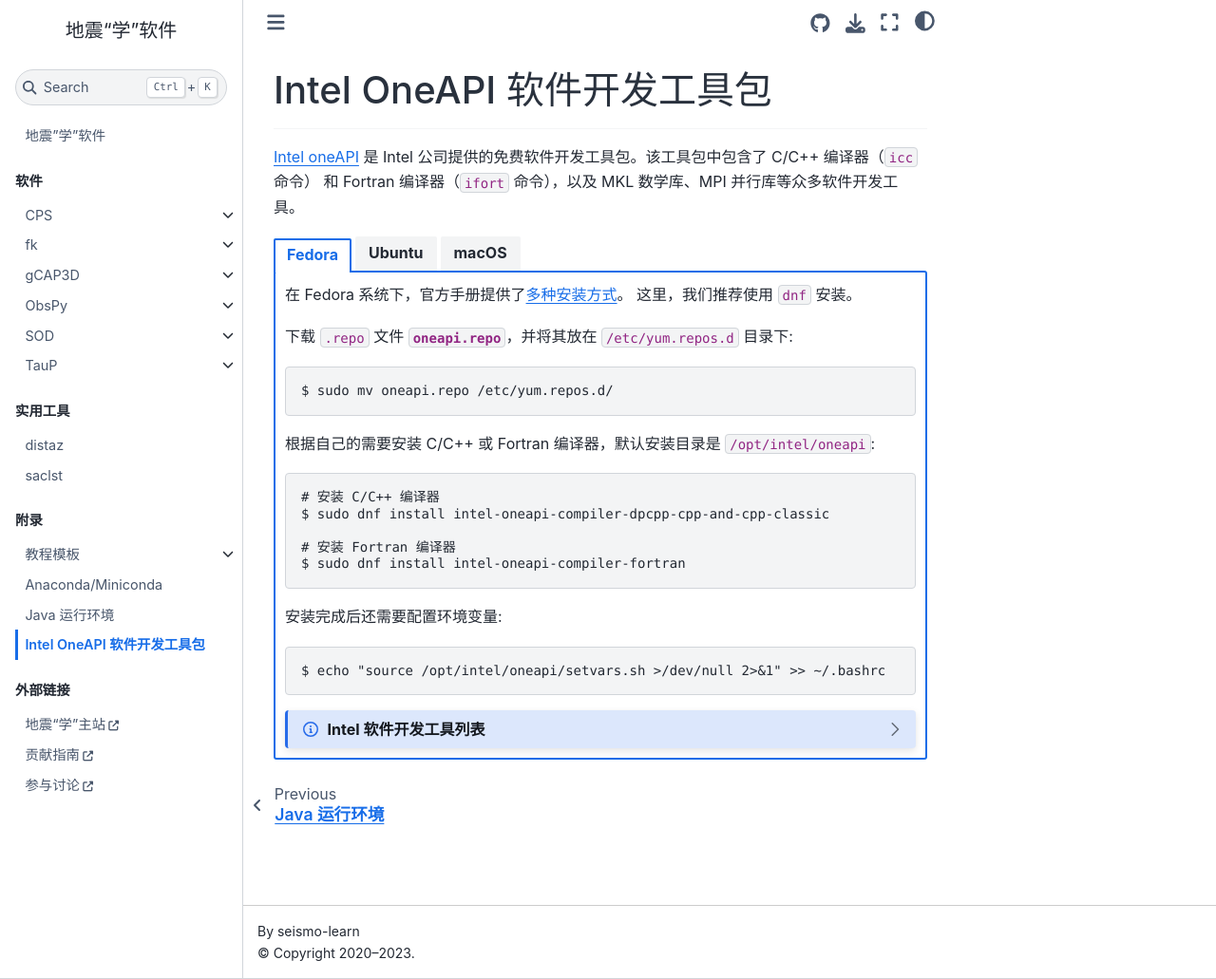
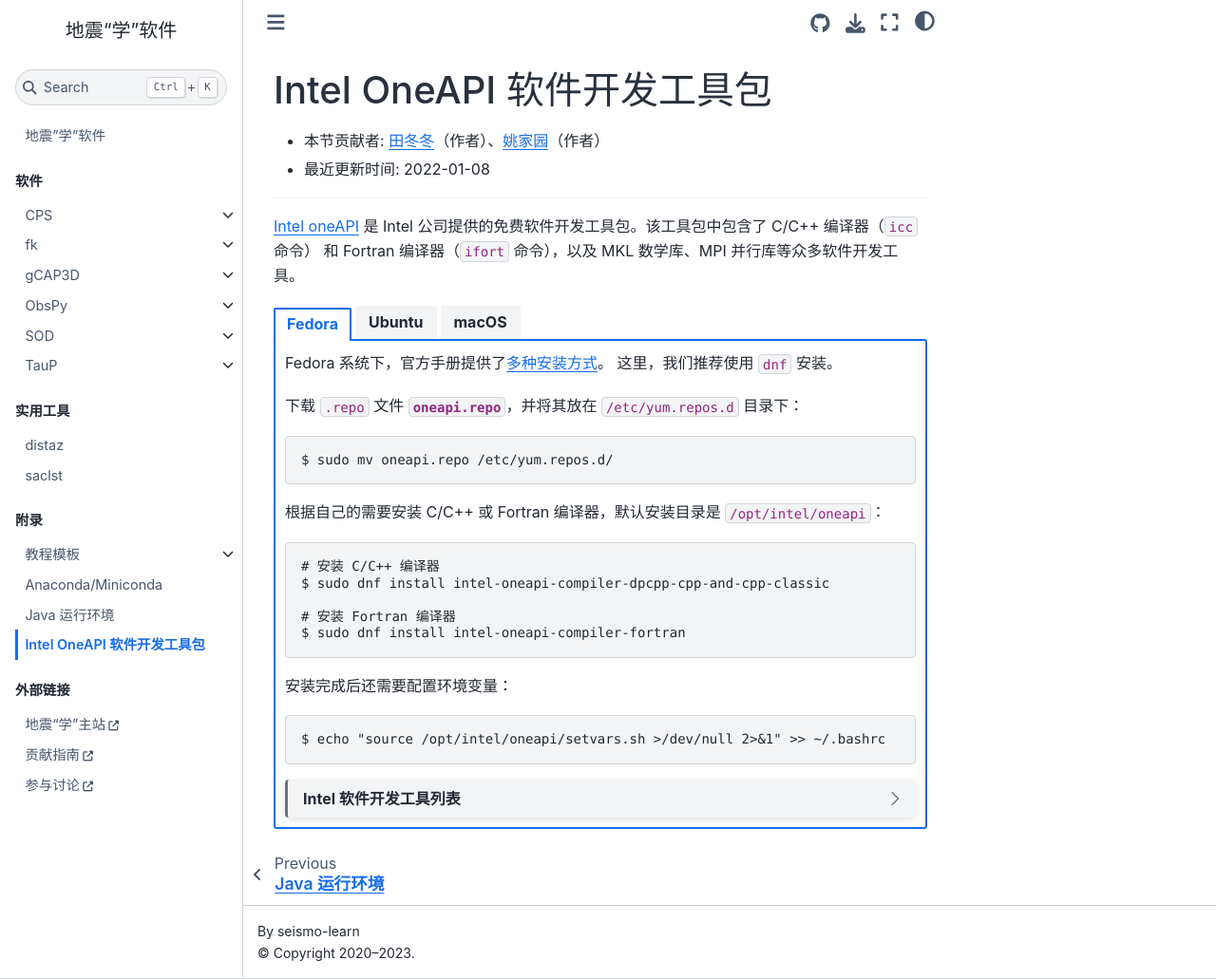
Before and after one commit to seismo-learn/software, a Jupyter Book: the page built from source/intel-oneapi/index.md, in a window 1280 px wide and 1031 px high. Shown: the whole window at 95% size. Built offline with Jupyter Book 1.0.4 settings and Sphinx 7.4.7 and the Sphinx Book theme 1.1.4, drawn with Linux system fonts in a browser that asks for light colours; some of the changed lines change nothing that is shown.

Commit message:
Polish the tutorial for intel oneAPI (#264)

````diff
--- a/source/intel-oneapi/index.md
+++ b/source/intel-oneapi/index.md
@@ -1,108 +1,105 @@
----
-"\u6700\u8FD1\u66F4\u65B0\u65F6\u95F4": '2022-01-08'
-"\u672C\u8282\u8D21\u732E\u8005": "{{ \u7530\u51AC\u51AC }}\uFF08\u4F5C\u8005\uFF09\
-  \u3001\n{{ \u59DA\u5BB6\u56ED }}\uFF08\u4F5C\u8005\uFF09"
----
-
 # Intel OneAPI 软件开发工具包
 
-______________________________________________________________________
+- 本节贡献者: {{ 田冬冬 }}（作者）、{{ 姚家园 }}（作者）
+- 最近更新时间: 2022-01-08
+
+---
 
 [Intel oneAPI](https://software.intel.com/content/www/us/en/develop/tools/oneapi.html)
 是 Intel 公司提供的免费软件开发工具包。该工具包中包含了 C/C++ 编译器（`icc` 命令）
 和 Fortran 编译器（`ifort` 命令），以及 MKL 数学库、MPI 并行库等众多软件开发工具。
 
-```{eval-rst}
-.. tab-set::
+:::::{tab-set}
 
-    .. tab-item:: Fedora
+::::{tab-item} Fedora
+Fedora 系统下，官方手册提供了[多种安装方式](https://www.intel.com/content/www/us/en/docs/oneapi/installation-guide-linux/)。
+这里，我们推荐使用 ``dnf`` 安装。
 
-        在 Fedora 系统下，官方手册提供了\
-        `多种安装方式 <https://software.intel.com/content/www/us/en/develop/documentation/installation-guide-for-intel-oneapi-toolkits-linux/>`__。
-        这里，我们推荐使用 ``dnf`` 安装。
+下载 {file}`.repo` 文件 {download}`oneapi.repo`，并将其放在 {file}`/etc/yum.repos.d` 目录下：
+```
+$ sudo mv oneapi.repo /etc/yum.repos.d/
+```
 
-        下载 :file:`.repo` 文件 :download:`oneapi.repo`，并将其放在 :file:`/etc/yum.repos.d` 目录下::
+根据自己的需要安装 C/C++ 或 Fortran 编译器，默认安装目录是 {file}`/opt/intel/oneapi`：
+```
+# 安装 C/C++ 编译器
+$ sudo dnf install intel-oneapi-compiler-dpcpp-cpp-and-cpp-classic
 
-            $ sudo mv oneapi.repo /etc/yum.repos.d/
+# 安装 Fortran 编译器
+$ sudo dnf install intel-oneapi-compiler-fortran
+```
 
-        根据自己的需要安装 C/C++ 或 Fortran 编译器，默认安装目录是 :file:`/opt/intel/oneapi`::
+安装完成后还需要配置环境变量：
+```
+$ echo "source /opt/intel/oneapi/setvars.sh >/dev/null 2>&1" >> ~/.bashrc
+```
 
-            # 安装 C/C++ 编译器
-            $ sudo dnf install intel-oneapi-compiler-dpcpp-cpp-and-cpp-classic
+:::{dropdown} Intel 软件开发工具列表
+使用如下命令可以列出 Intel 软件仓库提供的所有软件包：
+```
+$ sudo -E dnf --disablerepo="*" --enablerepo="oneAPI" list available
+```
+:::
+::::
 
-            # 安装 Fortran 编译器
-            $ sudo dnf install intel-oneapi-compiler-fortran
+::::{tab-item} Ubuntu
+Ubuntu 系统下，官方手册提供了[多种安装方式](https://www.intel.com/content/www/us/en/docs/oneapi/installation-guide-linux/)。
+这里，我们推荐使用 ``apt`` 安装。
 
-        安装完成后还需要配置环境变量::
+添加 Intel 软件仓库：
 
-            $ echo "source /opt/intel/oneapi/setvars.sh >/dev/null 2>&1" >> ~/.bashrc
+```
+# 下载 Intel 仓库公钥并添加到 apt 源密钥环中
+$ wget https://apt.repos.intel.com/intel-gpg-keys/GPG-PUB-KEY-INTEL-SW-PRODUCTS.PUB
+$ sudo apt-key add GPG-PUB-KEY-INTEL-SW-PRODUCTS.PUB
+# 删除公钥文件
+$ rm GPG-PUB-KEY-INTEL-SW-PRODUCTS.PUB
 
-        .. dropdown:: Intel 软件开发工具列表
-            :color: info
-            :icon: info
+# 添加软件仓库
+$ sudo add-apt-repository "deb https://apt.repos.intel.com/oneapi all main"
+$ sudo apt update
+```
 
-            使用如下命令可以列出 Intel 软件仓库提供的所有软件包::
+根据自己的需要安装 C/C++ 或 Fortran 编译器，默认安装目录是 {file}`/opt/intel/oneapi`：
+```
+# 安装 C/C++ 编译器
+$ sudo apt install intel-oneapi-compiler-dpcpp-cpp-and-cpp-classic
 
-                $ sudo -E dnf --disablerepo="*" --enablerepo="oneAPI" list available
+# 安装 Fortran 编译器
+$ sudo apt install intel-oneapi-compiler-fortran
+```
 
-    .. tab-item:: Ubuntu
+安装完成后还需要配置环境变量：
+```
+$ echo "source /opt/intel/oneapi/setvars.sh >/dev/null 2>&1" >> ~/.bashrc
+```
 
-        在 Ubuntu 系统下，官方手册提供了\
-        `多种安装方式 <https://software.intel.com/content/www/us/en/develop/documentation/installation-guide-for-intel-oneapi-toolkits-linux/>`__。
-        这里，我们推荐使用 ``apt`` 安装。
+:::{dropdown} Intel 软件开发工具列表
+使用如下命令可以列出 Intel 软件仓库提供的所有软件包：
+```
+$ sudo -E apt-cache pkgnames intel
+```
+:::
+::::
 
-        添加 Intel 软件仓库::
+::::{tab-item} macOS
+macOS 下，官方手册提供了[多种安装方式](https://www.intel.com/content/www/us/en/docs/oneapi/installation-guide-macos/)。
+这里，我们下载离线安装包进行安装。
 
-            # 下载 Intel 仓库公钥并添加到 apt 源密钥环中
-            $ wget https://apt.repos.intel.com/intel-gpg-keys/GPG-PUB-KEY-INTEL-SW-PRODUCTS.PUB
-            $ sudo apt-key add GPG-PUB-KEY-INTEL-SW-PRODUCTS.PUB
-            # 删除公钥文件
-            $ rm GPG-PUB-KEY-INTEL-SW-PRODUCTS.PUB
+根据自己的需要，从官网下载 [C/C++ 编辑器](https://software.intel.com/content/www/us/en/develop/articles/oneapi-standalone-components.html#compilerclassic)
+或 [Fortran 编译器](https://software.intel.com/content/www/us/en/develop/articles/oneapi-standalone-components.html#fortran) 的离线安装包（Offline），
+然后直接双击安装。默认安装目录是 {file}`/opt/intel/oneapi`。
 
-            # 添加软件仓库
-            $ sudo add-apt-repository "deb https://apt.repos.intel.com/oneapi all main"
-            $ sudo apt update
+安装完成后还需要配置环境变量：
+```
+$ echo "source /opt/intel/oneapi/setvars.sh >/dev/null 2>&1" >> ~/.zshrc
+```
 
-        根据自己的需要安装 C/C++ 或 Fortran 编译器，默认安装目录是 :file:`/opt/intel/oneapi`::
+:::{dropdown} Intel 软件开发工具列表
+Intel oneAPI 提供了众多软件开发工具，用户可以根据需要到
+[Intel 官网](https://software.intel.com/content/www/us/en/develop/articles/oneapi-standalone-components.html)
+下载其他 macOS 离线安装包并安装。
+:::
+::::
 
-            # 安装 C/C++ 编译器
-            $ sudo apt install intel-oneapi-compiler-dpcpp-cpp-and-cpp-classic
-
-            # 安装 Fortran 编译器
-            $ sudo apt install intel-oneapi-compiler-fortran
-
-        安装完成后还需要配置环境变量::
-
-            $ echo "source /opt/intel/oneapi/setvars.sh >/dev/null 2>&1" >> ~/.bashrc
-
-        .. dropdown:: Intel 软件开发工具列表
-            :color: info
-            :icon: info
-
-            使用如下命令可以列出 Intel 软件仓库提供的所有软件包::
-
-                $ sudo -E apt-cache pkgnames intel
-
-    .. tab-item:: macOS
-
-        在 macOS 下，官方手册提供了\
-        `多种安装方式 <https://software.intel.com/content/www/us/en/develop/documentation/installation-guide-for-intel-oneapi-toolkits-macos/>`__。
-        这里，我们下载离线安装包进行安装。
-
-        根据自己的需要，从官网下载
-        `C/C++ 编辑器 <https://software.intel.com/content/www/us/en/develop/articles/oneapi-standalone-components.html#compilerclassic>`__
-        或 `Fortran 编译器 <https://software.intel.com/content/www/us/en/develop/articles/oneapi-standalone-components.html#fortran>`__
-        的离线安装包（Offline），然后直接双击安装。默认安装目录是 :file:`/opt/intel/oneapi`。
-
-        安装完成后还需要配置环境变量::
-
-            $ echo "source /opt/intel/oneapi/setvars.sh >/dev/null 2>&1" >> ~/.zshrc
-
-        .. dropdown:: Intel 软件开发工具列表
-            :color: info
-            :icon: info
-
-            Intel oneAPI 提供了众多软件开发工具，用户可以根据需要到
-            `Intel 官网 <https://software.intel.com/content/www/us/en/develop/articles/oneapi-standalone-components.html>`__
-            下载其他 macOS 离线安装包并安装。
-```
+:::::
````
